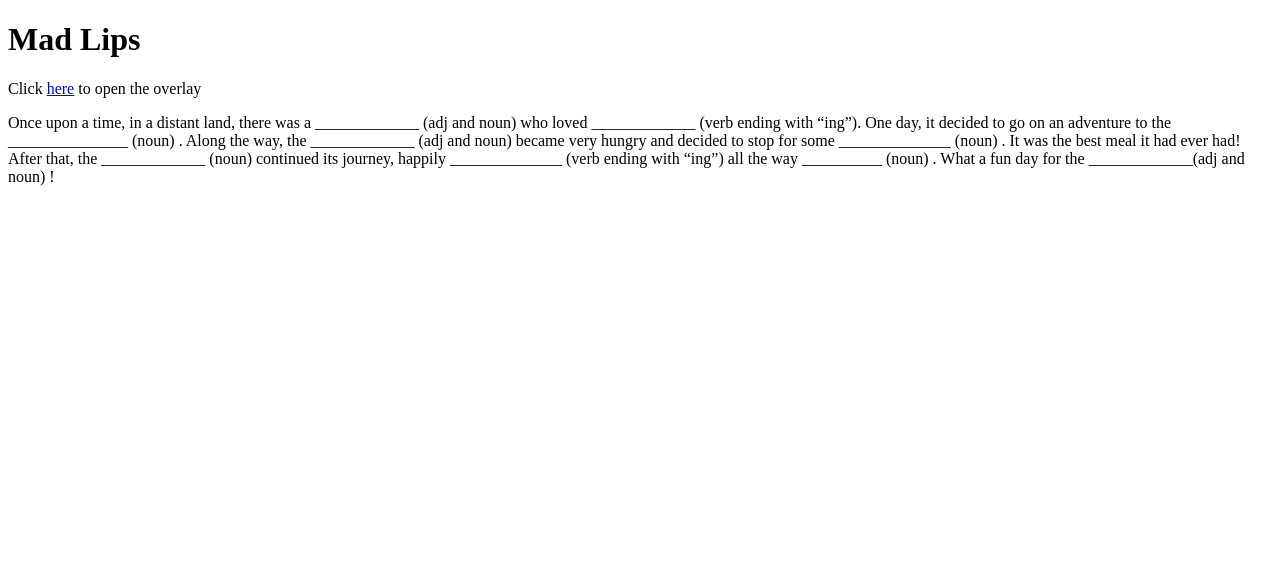
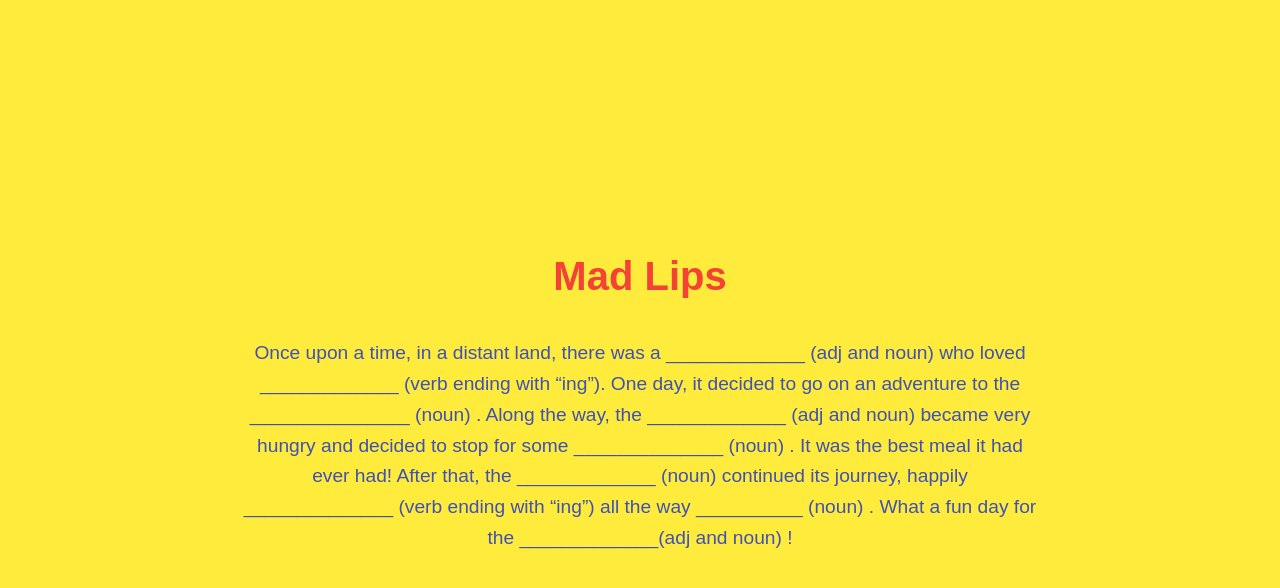
Before and after one commit to Ywon112202/des157a--fa24, a plain HTML site: page studio1/index.html in a window 1280 px wide. Drawn offline with Linux system fonts and the light colour scheme.

Commit message:
mad lips

```diff
--- a/studio1/index.html
+++ b/studio1/index.html
@@ -3,7 +3,7 @@
 <head>
     <meta charset="UTF-8">
     <meta name="viewport" content="width=device-width, initial-scale=1.0">
-    <link href="styles.css" rel="stylesheet">
+    <link href="style.css" rel="stylesheet">
     <script src="script.js" defer></script>
 
     <title>Mad lips</title>
@@ -13,9 +13,6 @@
 
     <h1>Mad Lips</h1>
 
-    <p>Click <a href="#" class="open">here</a> to open the overlay</p>
-</main>
-
 
     <p>Once upon a time, in a distant land, there was a _____________ (adj and noun) who loved _____________ (verb ending with “ing”). One day, it decided to go on an adventure to the _______________ (noun) . Along the way, the _____________ (adj and noun) became very hungry and decided to stop for some ______________ (noun) . It was the best meal it had ever had! After that, the _____________ (noun) continued its journey, happily ______________ (verb ending with “ing”) all the way __________ (noun) . What a fun day for the _____________(adj and noun) !</p>
 
```
